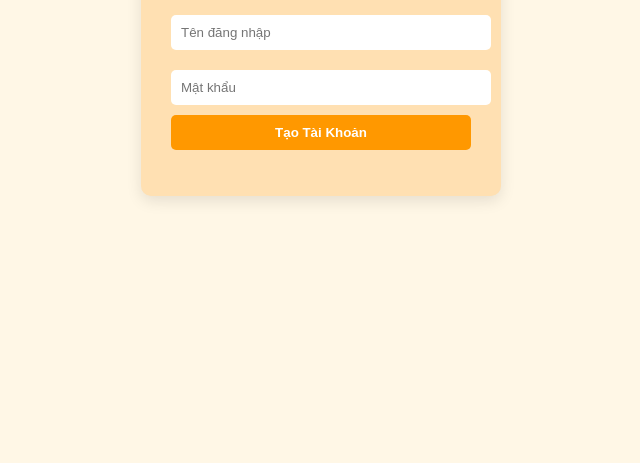
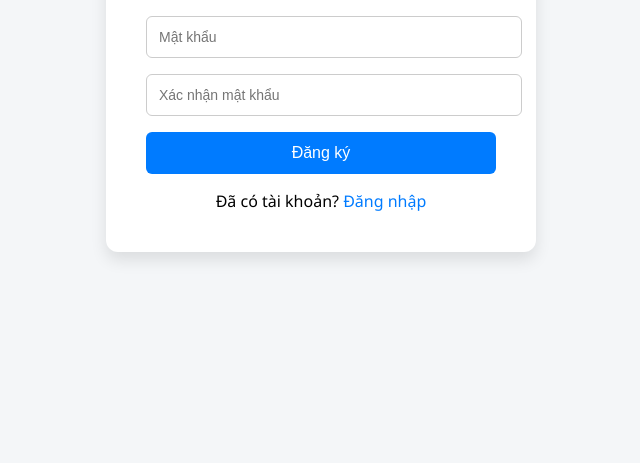
Before and after one commit to TuNguyennAnh/smartshop-project, a plain HTML site: page public/register.html in a window 1280 px wide. Shown: the part 353-816 px from the top of the page, without its empty margins (319-959 px from the left). Drawn offline with Linux system fonts and the light colour scheme.

Commit message:
Bổ Sung Đăng Ký TK

```diff
--- a/public/register.html
+++ b/public/register.html
@@ -1,86 +1,148 @@
 <!DOCTYPE html>
-<html lang="vi">
+<html lang="en">
 <head>
-  <meta charset="UTF-8">
-  <title>Đăng Ký</title>
+  <meta charset="UTF-8" />
+  <meta name="viewport" content="width=device-width, initial-scale=1.0"/>
+  <title>Đăng ký - SmartShop</title>
   <style>
     body {
-      font-family: Arial, sans-serif;
-      background: #fff7e6;
+      background: #f4f6f8;
+      font-family: 'Segoe UI', sans-serif;
       display: flex;
+      align-items: center;
       justify-content: center;
-      align-items: center;
       height: 100vh;
+      margin: 0;
     }
-    .register-box {
-      background: #ffe0b2;
-      padding: 30px;
-      border-radius: 10px;
-      box-shadow: 0 5px 15px rgba(0,0,0,0.1);
-      width: 300px;
+
+    .container {
+      background: #fff;
+      padding: 40px;
+      border-radius: 12px;
+      box-shadow: 0 8px 16px rgba(0,0,0,0.1);
+      width: 350px;
     }
-    h3 {
+
+    h2 {
       text-align: center;
-      margin-bottom: 20px;
+      margin-bottom: 24px;
+      color: #333;
     }
+
     input {
       width: 100%;
-      padding: 10px;
-      margin: 10px 0;
-      border: none;
-      border-radius: 5px;
+      padding: 12px;
+      margin-bottom: 16px;
+      border: 1px solid #ccc;
+      border-radius: 6px;
+      font-size: 14px;
     }
+
     button {
       width: 100%;
-      padding: 10px;
-      background: #ff9800;
+      padding: 12px;
+      background: #007bff;
+      color: white;
       border: none;
-      border-radius: 5px;
-      color: white;
-      font-weight: bold;
+      border-radius: 6px;
+      font-size: 16px;
       cursor: pointer;
     }
-    #msg {
+
+    button:hover {
+      background: #0056b3;
+    }
+
+    .message {
+      text-align: center;
+      margin-top: 16px;
+      font-size: 14px;
+    }
+
+    .message.error {
       color: red;
+    }
+
+    .message.success {
+      color: green;
+    }
+
+    .link {
       text-align: center;
+      margin-top: 12px;
+    }
+
+    .link a {
+      text-decoration: none;
+      color: #007bff;
+    }
+
+    .link a:hover {
+      text-decoration: underline;
     }
   </style>
 </head>
 <body>
-  <div class="register-box">
-    <h3>Đăng Ký</h3>
-    <form id="registerForm">
-      <input type="text" id="username" placeholder="Tên đăng nhập" required />
+  <div class="container">
+    <h2>Tạo tài khoản</h2>
+    <input type="text" id="username" placeholder="Tên người dùng" required />
     <input type="password" id="password" placeholder="Mật khẩu" required />
-      <button type="submit">Tạo Tài Khoản</button>
-    </form>
-    <p id="msg"></p>
+    <input type="password" id="confirmPassword" placeholder="Xác nhận mật khẩu" required />
+    <button onclick="register()">Đăng ký</button>
+    <div id="message" class="message"></div>
+    <div class="link">
+      Đã có tài khoản? <a href="login.html">Đăng nhập</a>
+    </div>
   </div>
 
   <script>
-    document.getElementById("registerForm").addEventListener("submit", async function (e) {
-      e.preventDefault();
-      const username = document.getElementById("username").value.trim();
-      const password = document.getElementById("password").value.trim();
+    async function register() {
+      const username = document.getElementById('username').value.trim();
+      const password = document.getElementById('password').value;
+      const confirmPassword = document.getElementById('confirmPassword').value;
+      const message = document.getElementById('message');
 
-      const res = await fetch("http://localhost:5000/api/auth/register", {
-        method: "POST",
-        headers: { "Content-Type": "application/json" },
+      message.textContent = '';
+      message.className = 'message';
+
+      if (!username || !password || !confirmPassword) {
+        message.textContent = 'Vui lòng nhập đầy đủ thông tin.';
+        message.classList.add('error');
+        return;
+      }
+
+      if (password !== confirmPassword) {
+        message.textContent = 'Mật khẩu xác nhận không khớp.';
+        message.classList.add('error');
+        return;
+      }
+
+      try {
+        const res = await fetch('https://smartshop-backend.onrender.com/api/register', {
+          method: 'POST',
+          headers: {
+            'Content-Type': 'application/json'
+          },
           body: JSON.stringify({ username, password })
         });
 
         const data = await res.json();
-      const msg = document.getElementById("msg");
 
         if (res.ok) {
-        msg.style.color = "green";
-        msg.innerText = "✅ Đăng ký thành công!";
-        setTimeout(() => location.href = "login.html", 1000);
+          message.textContent = 'Đăng ký thành công! Đang chuyển hướng...';
+          message.classList.add('success');
+          setTimeout(() => {
+            window.location.href = 'login.html';
+          }, 2000);
         } else {
-        msg.style.color = "red";
-        msg.innerText = "❌ " + (data.message || "Đăng ký thất bại");
+          message.textContent = data.message || 'Đăng ký thất bại!';
+          message.classList.add('error');
         }
-    });
+      } catch (err) {
+        message.textContent = 'Lỗi máy chủ hoặc mạng. Thử lại sau.';
+        message.classList.add('error');
+      }
+    }
   </script>
 </body>
 </html>
```
Lines whose indentation alone changed are shown as unchanged.
